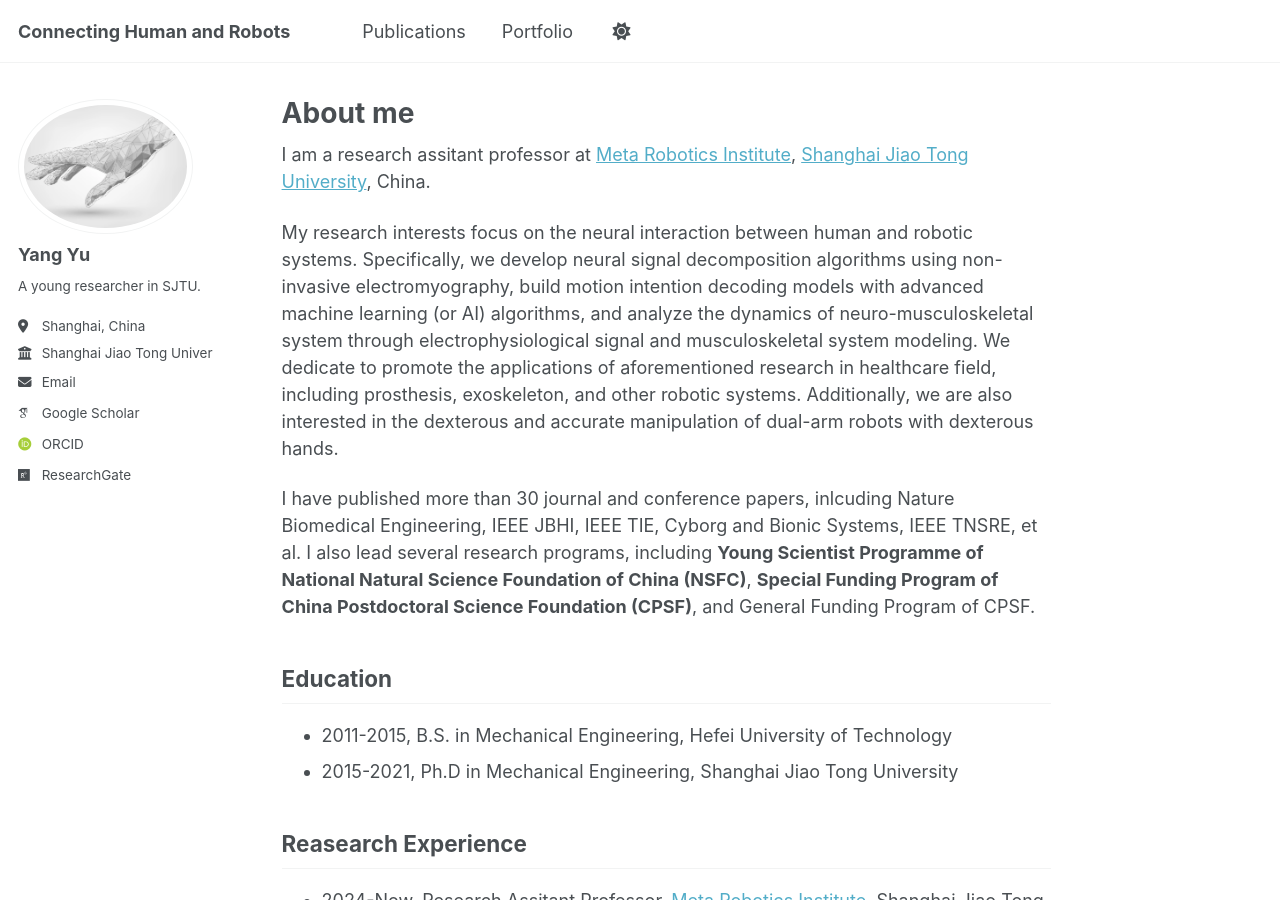
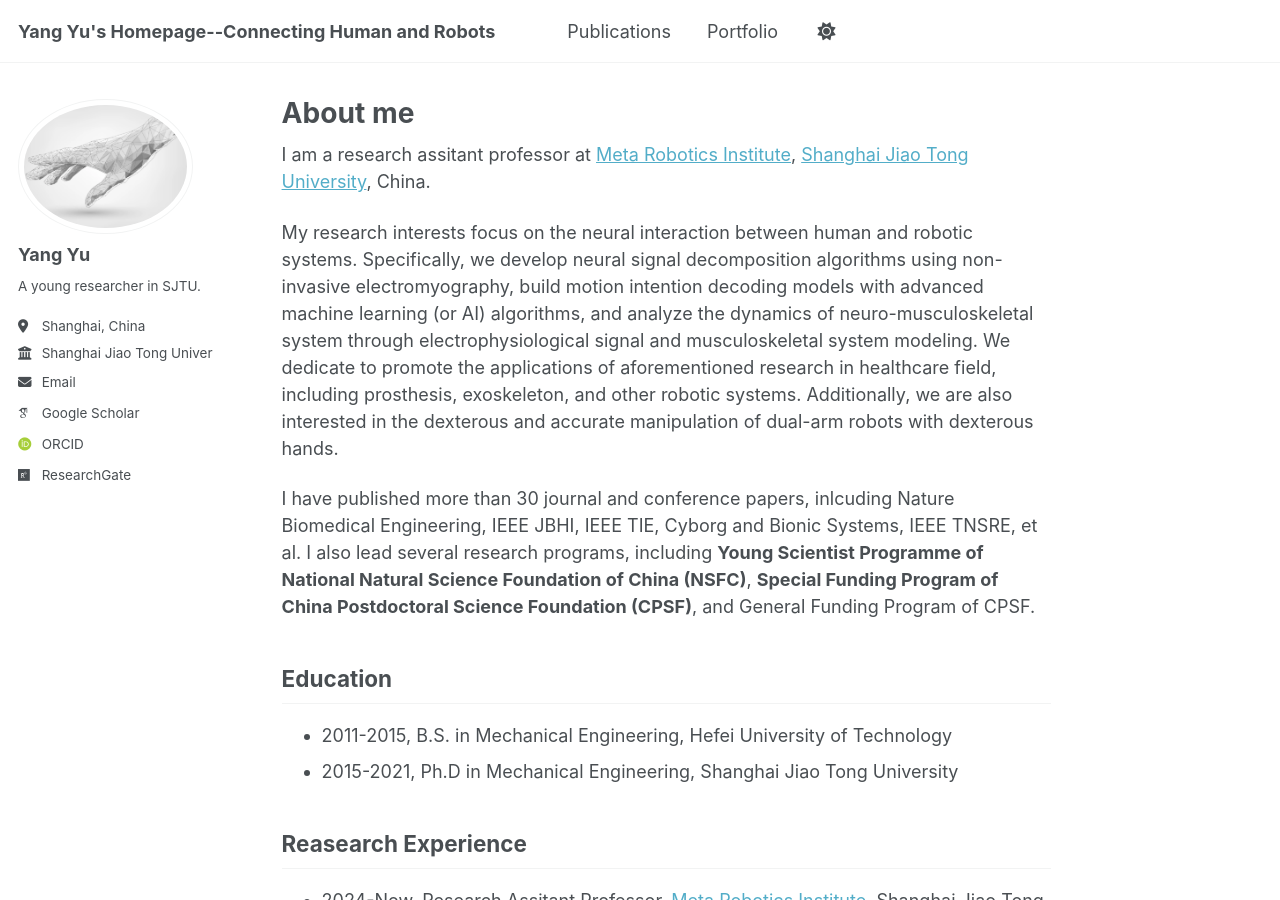
Before and after one commit to Yu-SJTUMRI/Yu-SJTUMRI.github.io, a Jekyll site: the page built from _pages/about.md, in a window 1280 px wide and 900 px high. Built offline with Jekyll 4.4.1, drawn with Linux system fonts in a browser that asks for light colours; some web fonts are replaced; a script that is not in the unit is left out.

Commit message:
Update _config.yml

```diff
--- a/_config.yml
+++ b/_config.yml
@@ -9,7 +9,7 @@
 # Basic Site Settings
 locale                   : "en-US"
 site_theme               : "default"
-title                    : "Connecting Human and Robots"
+title                    : "Yang Yu's Homepage--Connecting Human and Robots"
 title_separator          : "-"
 name                     : &name "Yang Yu"
 description              : &description "Neural Interaction and Robotics"
```
